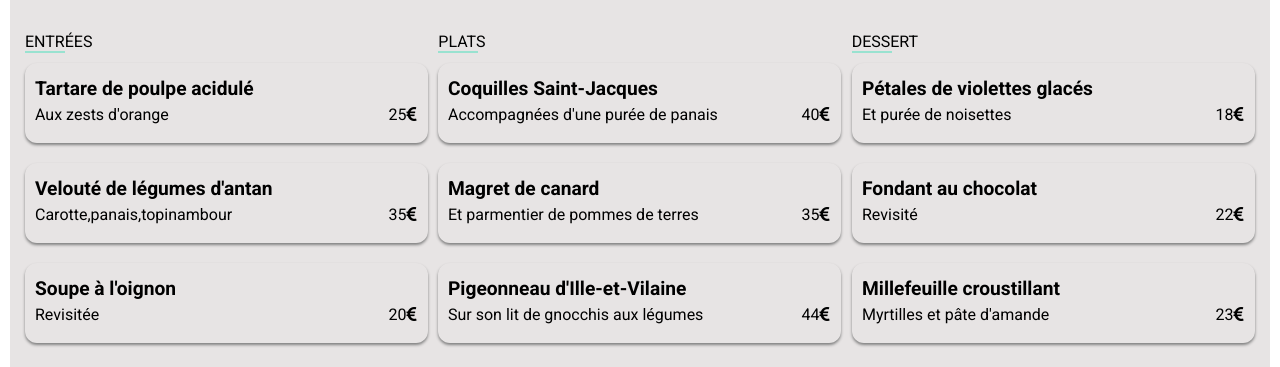
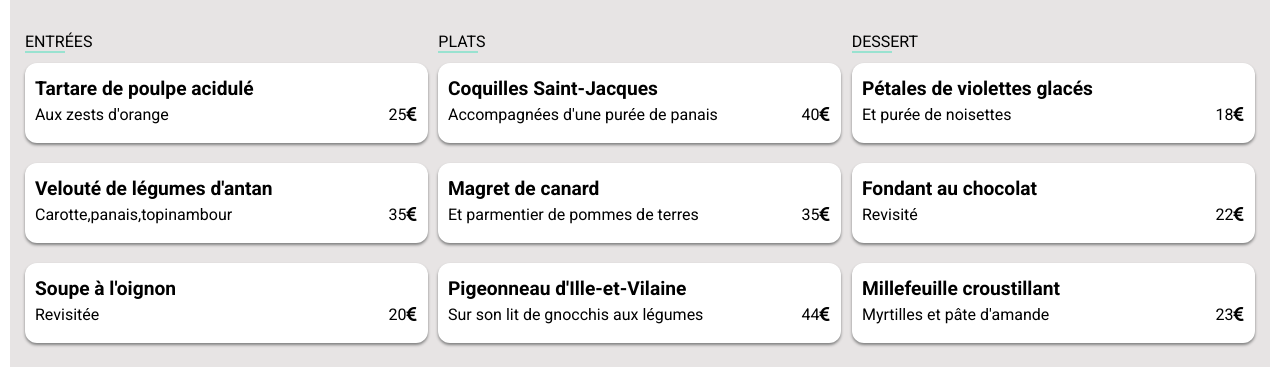
Before and after one commit to Steph-fanny/P3-TRIBBIA--St-phanie, a website: page a_la_francaise.html in a window 1280 px wide. Shown: the part 433-800 px from the top of the page. Drawn offline with nearby package versions, Linux system fonts and the light colour scheme; files that its build step writes are made by us from their sources; a web font is replaced by a local one.

Commit message:
rangement sass

```diff
--- a/Sass/Composants/buttons.scss
+++ b/Sass/Composants/buttons.scss
@@ -76,6 +76,7 @@
     @include flex_row;
     @include ombrage;
     border-radius: 12px;
+    background-color:$colour_bgc_textwhite ;
     width: 100%;
     height: 4em;
     padding:0px;
--- a/Sass/Pages/page_acceuil.scss
+++ b/Sass/Pages/page_acceuil.scss
@@ -131,7 +131,6 @@ header{
     padding-left: 65px;
 }
 
-
 .restaurant{
     border-radius: 10px 10px 0px 0px;
 }
```
Also changed, not shown: 1 other file.
